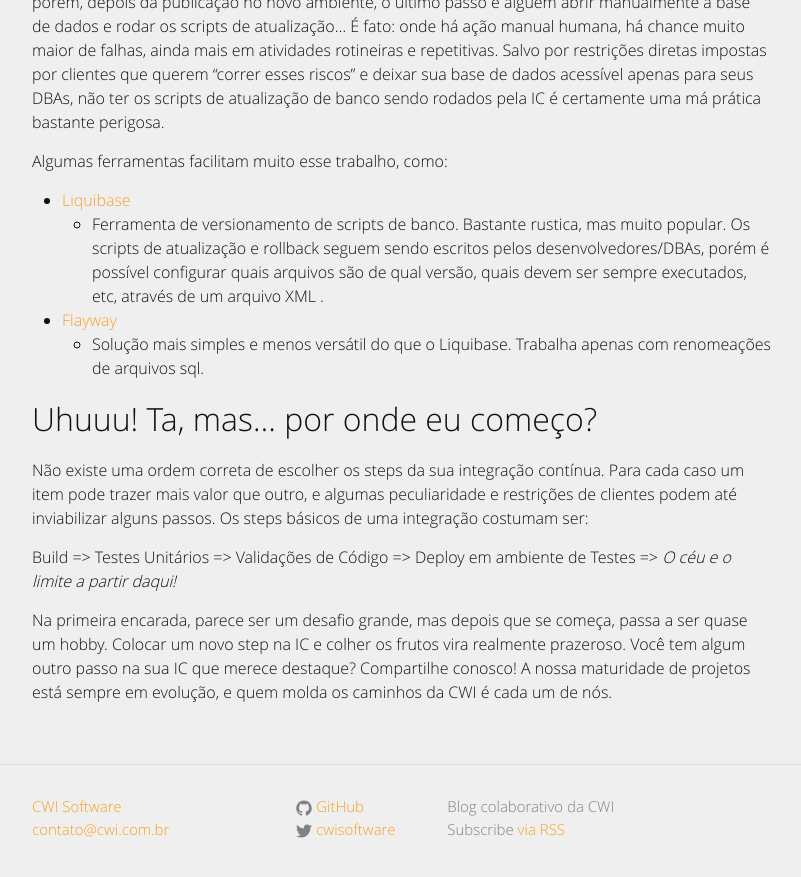
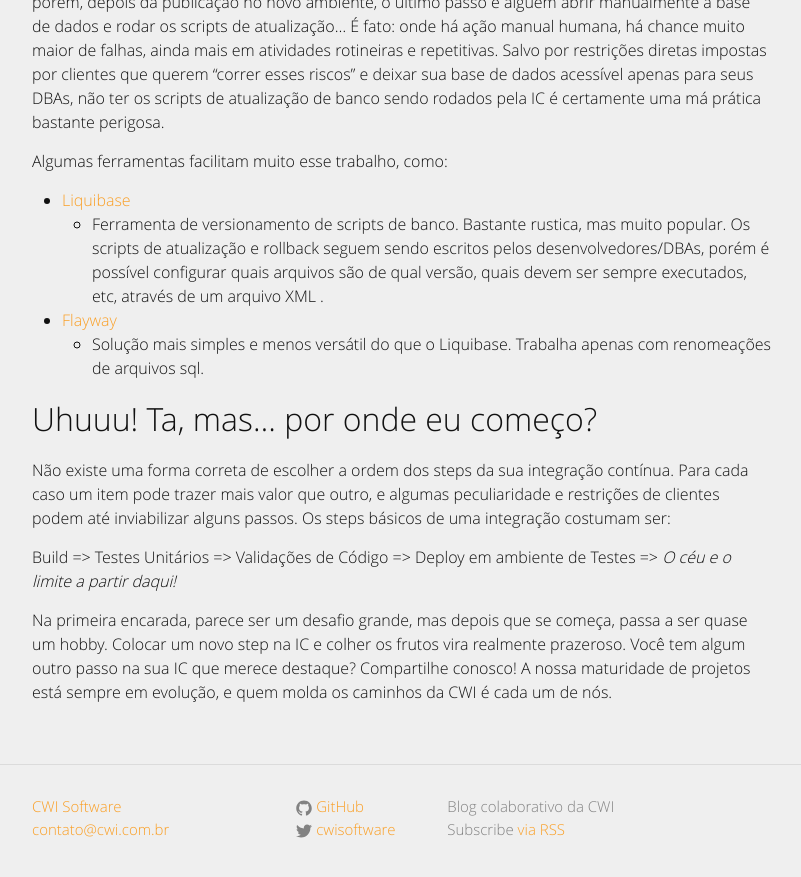
Before and after one commit to marcoslimacwi/drops, a Jekyll site: the page built from _posts/2016-06-09-maturidade-integracao-continua.markdown, in a window 1280 px wide and 900 px high, scrolled down 4573 px. Shown: the top 877 px of the window, without its empty margins (238-1039 px from the left). Built offline with Jekyll 4.4.1, drawn with Linux system fonts in a browser that asks for light colours; comment, search, counter and statistics services are not loaded.

Commit message:
Ajuste de concordância no post IC na maturidade

```diff
--- a/_posts/2016-06-09-maturidade-integracao-continua.markdown
+++ b/_posts/2016-06-09-maturidade-integracao-continua.markdown
@@ -146,7 +146,7 @@
 
 ## Uhuuu! Ta, mas... por onde eu começo?
 
-Não existe uma ordem correta de escolher os steps da sua integração contínua. Para cada caso um item pode trazer mais valor que outro, e algumas peculiaridade e restrições de clientes podem até inviabilizar alguns passos.
+Não existe uma forma correta de escolher a ordem dos steps da sua integração contínua. Para cada caso um item pode trazer mais valor que outro, e algumas peculiaridade e restrições de clientes podem até inviabilizar alguns passos.
 Os steps básicos de uma integração costumam ser:
 
 Build => Testes Unitários => Validações de Código => Deploy em ambiente de Testes => *O céu e o limite a partir daqui!*
```
